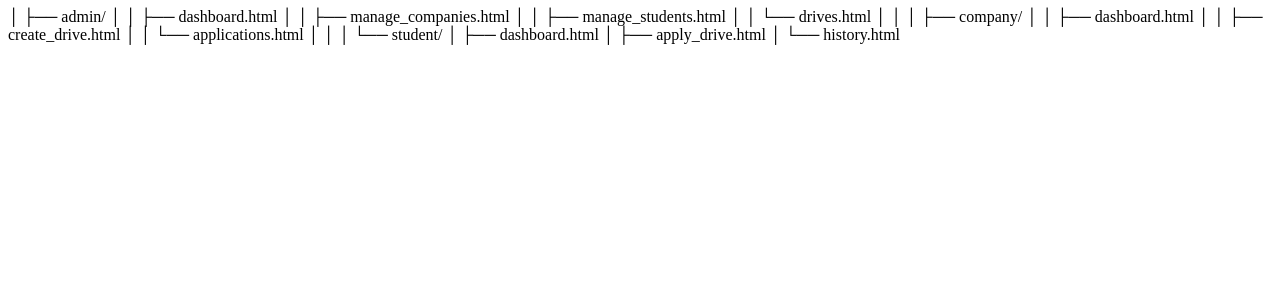
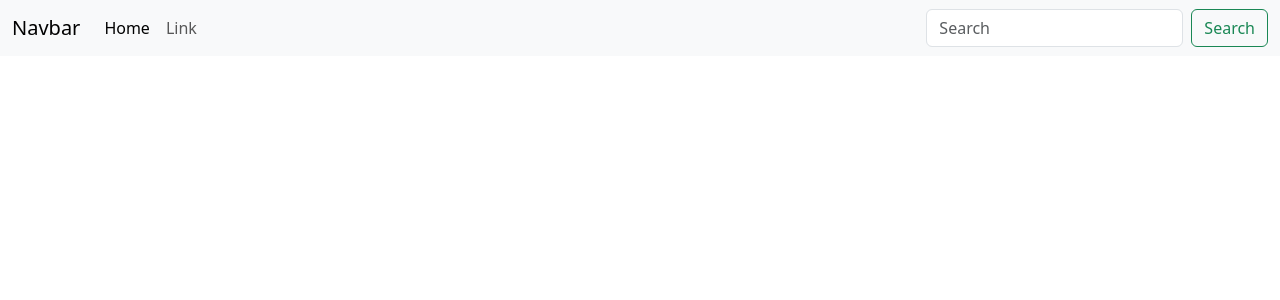
Before and after one commit to 23f2004545/placement-portal-application, a Flask app: template placement_portal/templates/base.html in a window 1280 px wide. Shown: the top 300 px of the page. Run offline with Flask 3, Linux system fonts and the light colour scheme; the template is opened without the code that fills it, so the values that code supplies are empty.

Commit message:
Modify requirements.txt & Add .gitignore

```diff
--- a/placement_portal/app.py
+++ b/placement_portal/app.py
@@ -1,9 +1,11 @@
-from flask import Flask
+from flask import Flask , render_template
+
+
 app = Flask(__name__)
 
 @app.route('/')
 def hello():
-    return 'Hello, World!'
+    return render_template('base.html')
 
 if __name__ == '__main__':
     app.run(debug=True)
--- a/placement_portal/requirements.txt
+++ b/placement_portal/requirements.txt
@@ -0,0 +1,3 @@
+flask
+Flask-SQLAlchemy
+jinja2
--- a/placement_portal/templates/base.html
+++ b/placement_portal/templates/base.html
@@ -1,15 +1,34 @@
-│   ├── admin/
-│   │   ├── dashboard.html
-│   │   ├── manage_companies.html
-│   │   ├── manage_students.html
-│   │   └── drives.html
-│   │
-│   ├── company/
-│   │   ├── dashboard.html
-│   │   ├── create_drive.html
-│   │   └── applications.html
-│   │
-│   └── student/
-│       ├── dashboard.html
-│       ├── apply_drive.html
-│       └── history.html
+<!doctype html>
+<html lang="en">
+  <head>
+    <meta charset="utf-8">
+    <meta name="viewport" content="width=device-width, initial-scale=1">
+    <title>Bootstrap demo</title>
+    <link href="https://cdn.jsdelivr.net/npm/bootstrap@5.3.8/dist/css/bootstrap.min.css" rel="stylesheet" integrity="sha384-sRIl4kxILFvY47J16cr9ZwB07vP4J8+LH7qKQnuqkuIAvNWLzeN8tE5YBujZqJLB" crossorigin="anonymous">
+  </head>
+  <body>
+    <nav class="navbar navbar-expand-lg bg-body-tertiary">
+        <div class="container-fluid">
+          <a class="navbar-brand" href="#">Navbar</a>
+          <button class="navbar-toggler" type="button" data-bs-toggle="collapse" data-bs-target="#navbarSupportedContent" aria-controls="navbarSupportedContent" aria-expanded="false" aria-label="Toggle navigation">
+            <span class="navbar-toggler-icon"></span>
+          </button>
+          <div class="collapse navbar-collapse" id="navbarSupportedContent">
+            <ul class="navbar-nav me-auto mb-2 mb-lg-0">
+              <li class="nav-item">
+                <a class="nav-link active" aria-current="page" href="#">Home</a>
+              </li>
+              <li class="nav-item">
+                <a class="nav-link" href="#">Link</a>
+              </li>
+            </ul>
+            <form class="d-flex" role="search">
+              <input class="form-control me-2" type="search" placeholder="Search" aria-label="Search"/>
+              <button class="btn btn-outline-success" type="submit">Search</button>
+            </form>
+          </div>
+        </div>
+      </nav>
+    <script src="https://cdn.jsdelivr.net/npm/bootstrap@5.3.8/dist/js/bootstrap.bundle.min.js" integrity="sha384-FKyoEForCGlyvwx9Hj09JcYn3nv7wiPVlz7YYwJrWVcXK/BmnVDxM+D2scQbITxI" crossorigin="anonymous"></script>
+  </body>
+</html>
```
Also changed, not shown: 1 other file.
